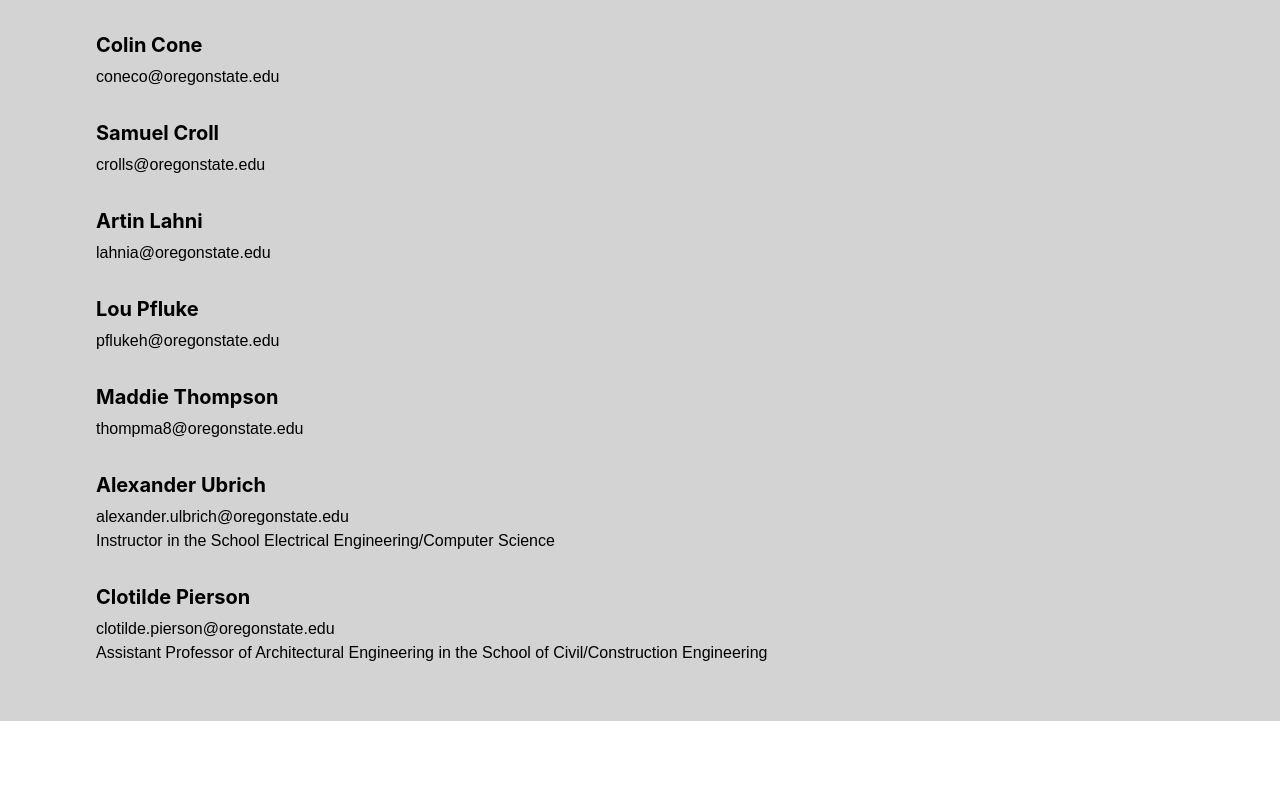
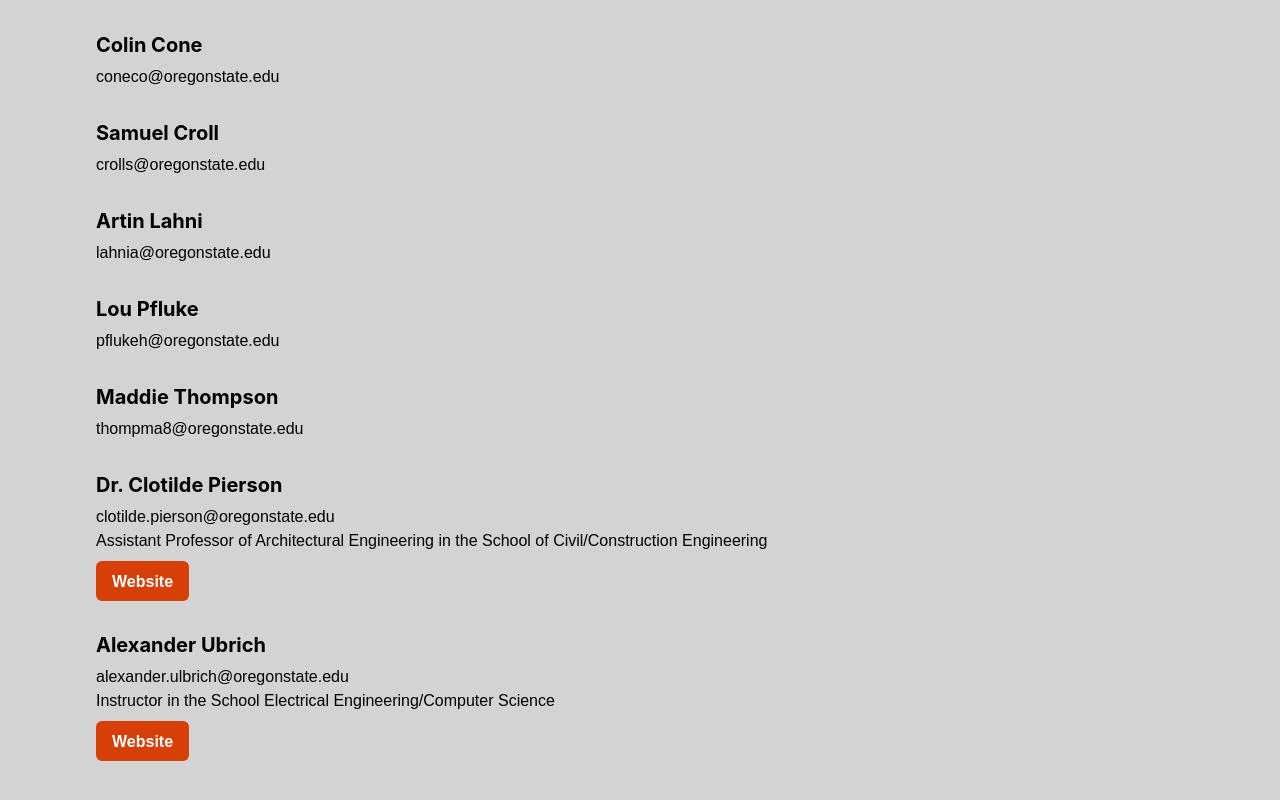
Before and after one commit to ArtinL/hdri-landing, a React (Create React App) app: page /team in a window 1280 px wide. Shown: the part 354-1154 px from the top of the page. Before the commit the page ends 1075 px from the top, so only its background shows below. Built offline with nearby package versions, Linux system fonts and the light colour scheme.

Commit message:
Added title for Clotilde and added website buttons for both Clotilde and Alex

```diff
--- a/src/pages/Team.tsx
+++ b/src/pages/Team.tsx
@@ -32,14 +32,21 @@
                 <Text>thompma8@oregonstate.edu</Text>
             </Box>
             <Box bg="lightgray" p={2} borderRadius="sm" color="black">
+                <Heading size="md" mb={2}>Dr. Clotilde Pierson </Heading>
+                <Text>clotilde.pierson@oregonstate.edu</Text>
+                <Text>Assistant Professor of Architectural Engineering in the School of Civil/Construction Engineering</Text>
+                <Button mt={2} bg="#D73F09" color="white" _hover={{ bg: 'darkgray' }} onClick={() => window.open('https://www.clotildepierson.com/', '_blank')}>
+                    Website
+                </Button>
+
+            </Box>
+            <Box bg="lightgray" p={2} borderRadius="sm" color="black">
                 <Heading size="md" mb={2}>Alexander Ubrich</Heading>
                 <Text>alexander.ulbrich@oregonstate.edu</Text>
                 <Text>Instructor in the School Electrical Engineering/Computer Science</Text>
-            </Box>
-            <Box bg="lightgray" p={2} borderRadius="sm" color="black">
-                <Heading size="md" mb={2}>Clotilde Pierson</Heading>
-                <Text>clotilde.pierson@oregonstate.edu</Text>
-                <Text>Assistant Professor of Architectural Engineering in the School of Civil/Construction Engineering</Text>
+                <Button mt={2} bg="#D73F09" color="white" _hover={{ bg: 'darkgray' }} onClick={() => window.open('https://www.alexulbrich.com/', '_blank')}>
+                    Website
+                </Button>
             </Box>
         </VStack>
     );
```
